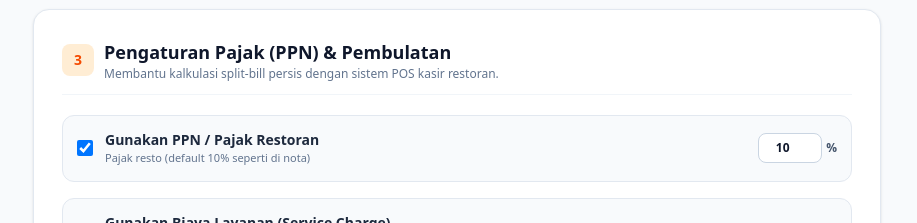
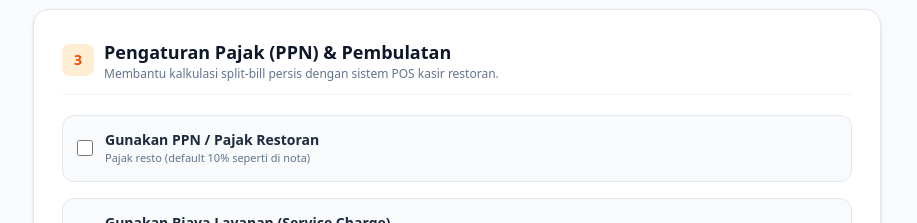
Before and after one commit to saqurata6-ui/office-food-order, a Next.js app: page /create in a window 1280 px wide. Shown: the part 1280-1503 px from the top of the page, without its empty margins (183-1100 px from the left). Built offline with nearby package versions, Linux system fonts and the light colour scheme.

Commit message:
fix: default PPN tidak dicentang saat buat acara, dan otomatis aktif di pemesan jika diaktifkan PIC

```diff
--- a/src/app/create/page.tsx
+++ b/src/app/create/page.tsx
@@ -38,7 +38,7 @@ export default function CreateEventPage() {
   const [restaurantAddress, setRestaurantAddress] = useState('');
 
   // Tax & Rounding Config
-  const [useTax, setUseTax] = useState(true);
+  const [useTax, setUseTax] = useState(false);
   const [taxPercent, setTaxPercent] = useState(10);
   const [useServiceCharge, setUseServiceCharge] = useState(false);
   const [serviceChargePercent, setServiceChargePercent] = useState(5);
--- a/src/app/order/[id]/page.tsx
+++ b/src/app/order/[id]/page.tsx
@@ -75,6 +75,7 @@ export default function OrderPage() {
               body: JSON.stringify(restored),
             });
             setEvent(restored);
+            setShowTaxEstimate(Boolean(restored.taxConfig?.useTax));
             setError('');
             return;
           }
@@ -86,6 +87,7 @@ export default function OrderPage() {
         setError(json.message || 'Acara tidak ditemukan.');
       } else {
         setEvent(json.data);
+        setShowTaxEstimate(Boolean(json.data.taxConfig?.useTax));
         const serverOrders: UserOrder[] = json.orders || [];
         setOrders(serverOrders);
 
@@ -140,6 +142,7 @@ export default function OrderPage() {
     setUserName('');
     setExistingOrder(null);
     setSelectedItems({});
+    setShowTaxEstimate(Boolean(event?.taxConfig?.useTax));
   };
 
   // Categories list
@@ -319,6 +322,7 @@ export default function OrderPage() {
       setUserName('');
       setSelectedItems({});
       setShowBreakdown(false);
+      setShowTaxEstimate(Boolean(event?.taxConfig?.useTax));
 
       // 3. Perbarui state orders secara langsung agar chip nama langsung muncul
       if (returnedOrders.length > 0) {
```
